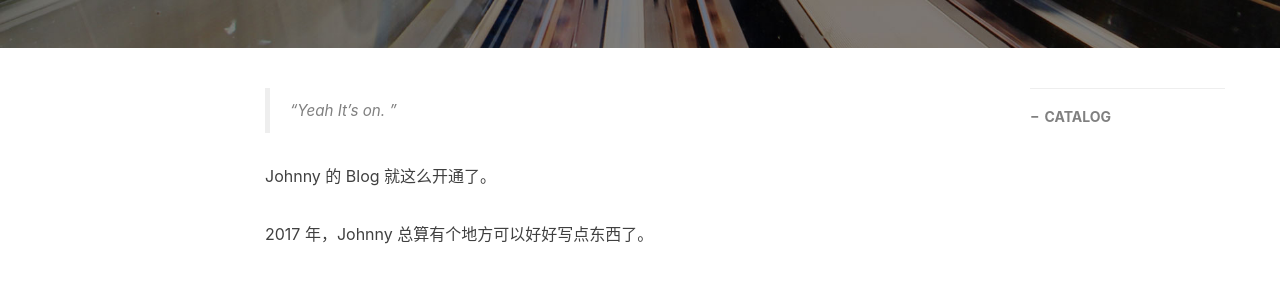
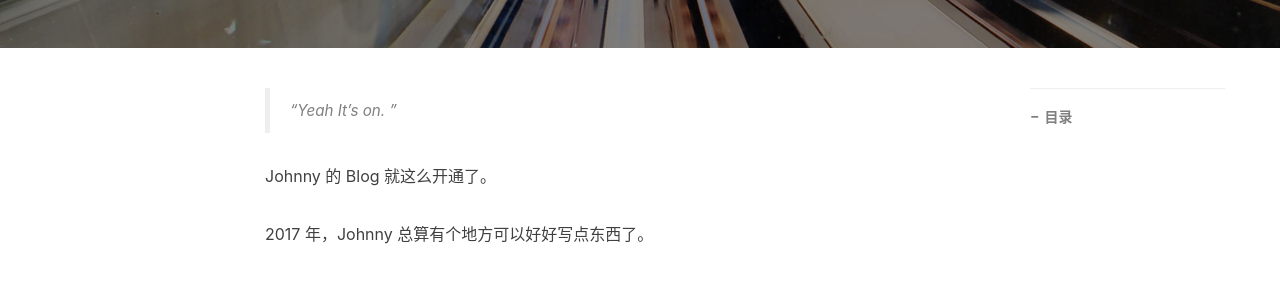
Before and after one commit to J1207808305/J1207808305.github.io, a Jekyll site: the page built from _posts/2017-02-06-hello-2017.markdown, in a window 1280 px wide. Shown: the part 475-772 px from the top of the page. Built offline with Jekyll 4.4.1, drawn with Linux system fonts in a browser that asks for light colours; nearby versions of some CDN libraries; comment, search, counter and statistics services are not loaded.

Commit message:
delete some files for mywebsite

```diff
--- a/_layouts/post.html
+++ b/_layouts/post.html
@@ -142,7 +142,7 @@
                 <div class="side-catalog">
                     <hr class="hidden-sm hidden-xs">
                     <h5>
-                        <a class="catalog-toggle" href="#">CATALOG</a>
+                        <a class="catalog-toggle" href="#">目录</a>
                     </h5>
                     <ul class="catalog-body"></ul>
                 </div>
--- a/less/variables.less
+++ b/less/variables.less
@@ -1,6 +1,6 @@
 // Variables
 
-@brand-primary: #0085A1;
+@brand-primary: #39b778;
 @gray-dark: lighten(black, 25%);
 @gray: lighten(black, 50%);
 @gray-l: lighten(black, 75%);
```
Also changed, not shown: img/about-bg.jpg, img/about-bgm.jpg (added), img/avatar-sea-hux.jpg (deleted), img/blog-sidebar.jpg (deleted), img/icon_wechat.png (deleted), img/post-bg-see-u-ali.jpg (deleted), 1 other file.
